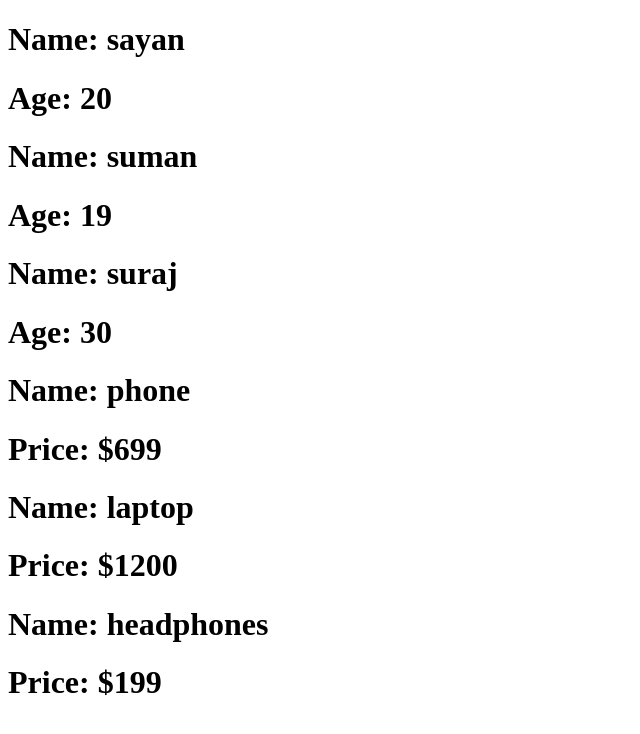
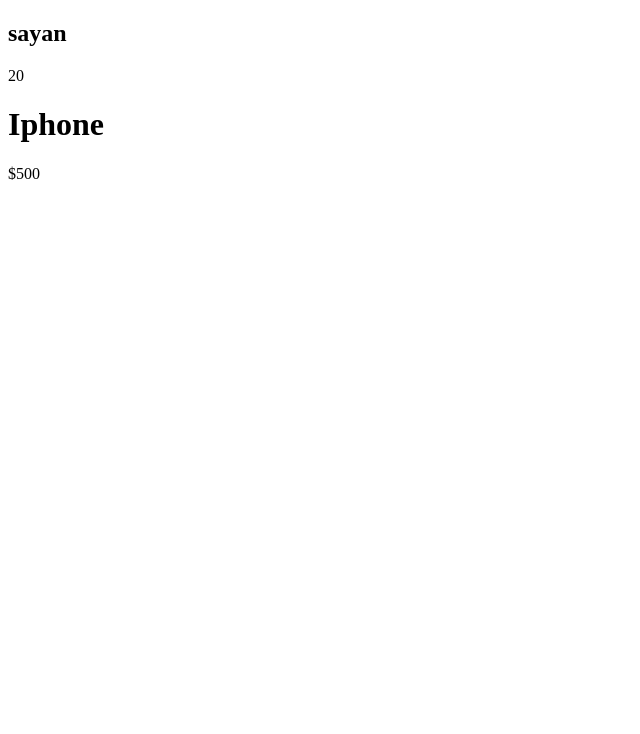
Before and after one commit to sayan-7908/React-50-hour, a React (Vite) app: page / in a window 1280 px wide. Shown: the top 734 px of the page, without its empty margins (0-640 px from the left). Built offline with nearby package versions, Linux system fonts and the light colour scheme.

Commit message:
challenge 7 (props)

```diff
--- a/src/App.jsx
+++ b/src/App.jsx
@@ -1,11 +1,11 @@
-import ProductList from "./components/ProductList";
-import UserList from "./components/UserList";
+import Person from "./components/Person";
+import Product from "./components/Product";
 
 const App = () => {
   return (
     <div>
-      <UserList />
-      <ProductList />
+      <Person name="sayan" age={20} />
+      <Product name="Iphone" price="$500" />
     </div>
   );
 };
--- /dev/null
+++ b/src/components/Person.jsx
@@ -0,0 +1,10 @@
+const Person = (props) => {
+  return (
+    <div>
+      <h2>{props.name}</h2>
+      <p>{props.age}</p>
+    </div>
+  );
+};
+
+export default Person;
--- /dev/null
+++ b/src/components/Product.jsx
@@ -0,0 +1,10 @@
+const Product = ({ name, price }) => {
+  return (
+    <div>
+      <h1>{name}</h1>
+      <p>{price}</p>
+    </div>
+  );
+};
+
+export default Product;
--- a/src/components/ProductList.jsx
+++ /dev/null
@@ -1,20 +0,0 @@
-const ProductList = () => {
-  const products = [
-    { id: 1, name: "phone", price: "$699" },
-    { id: 2, name: "laptop", price: "$1200" },
-    { id: 3, name: "headphones", price: "$199" },
-  ];
-
-  return (
-    <div>
-      {products.map((item) => (
-        <div key={item.id}>
-          <h1>Name: {item.name}</h1>
-          <h1>Price: {item.price}</h1>
-        </div>
-      ))}
-    </div>
-  );
-};
-
-export default ProductList;
--- a/src/components/UserList.jsx
+++ /dev/null
@@ -1,20 +0,0 @@
-const UserList = () => {
-  const users = [
-    { id: 1, name: "sayan", age: 20 },
-    { id: 2, name: "suman", age: 19 },
-    { id: 3, name: "suraj", age: 30 },
-  ];
-
-  return (
-    <div>
-      {users.map((user) => (
-        <div key={user.id}>
-          <h1>Name: {user.name}</h1>
-          <h1>Age: {user.age}</h1>
-        </div>
-      ))}
-    </div>
-  );
-};
-
-export default UserList;
```
